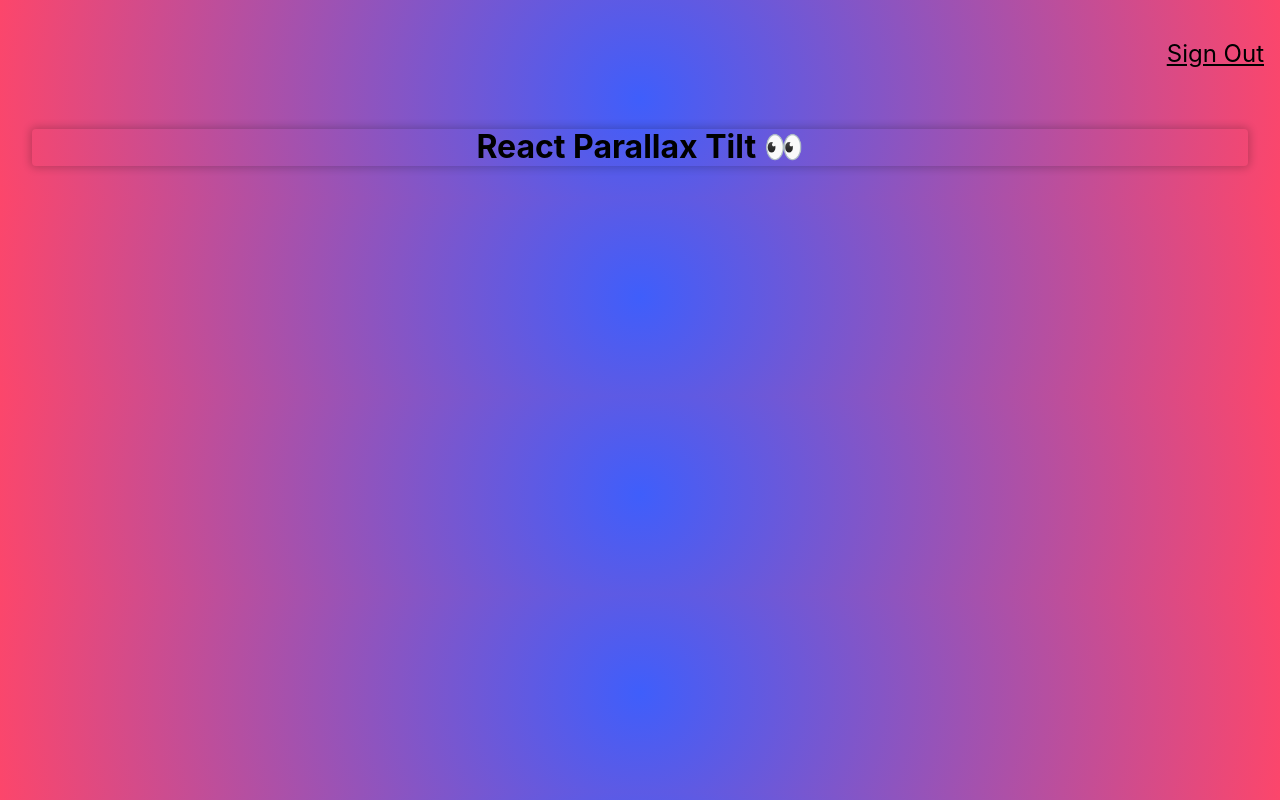
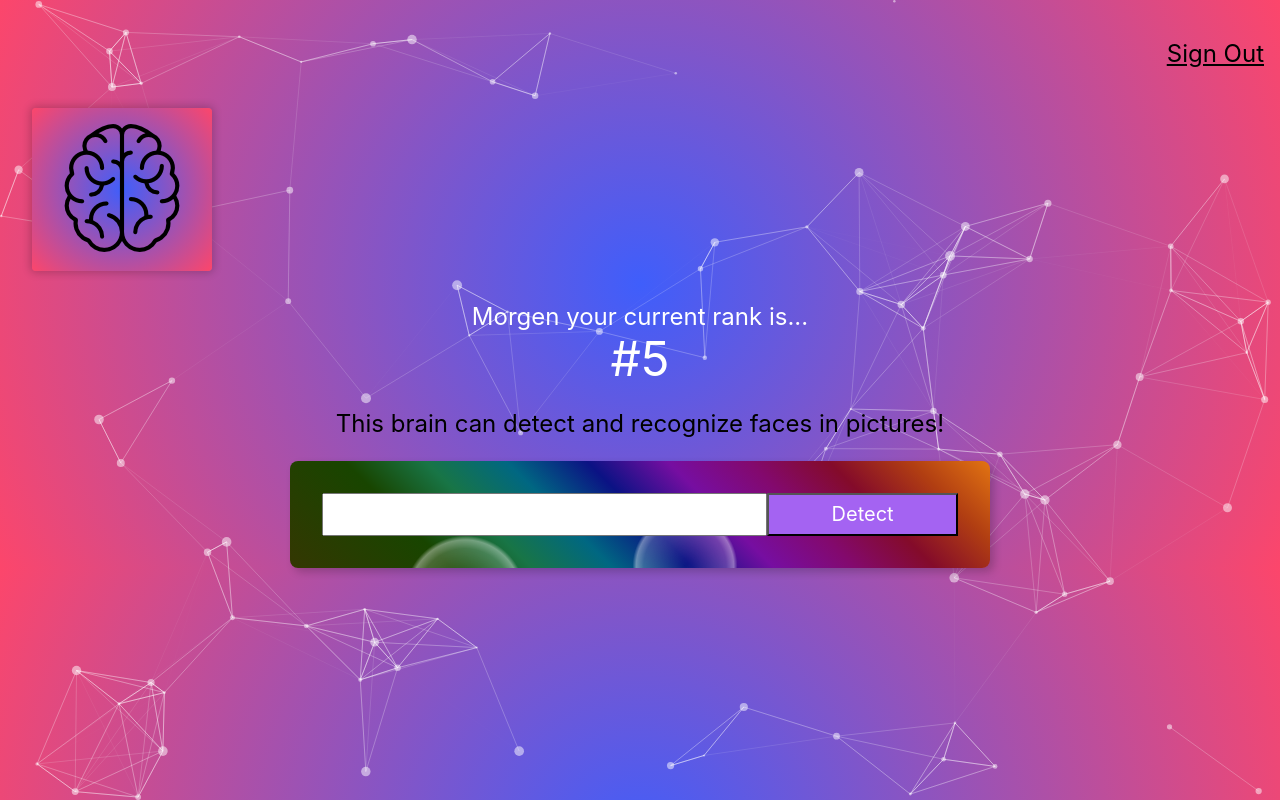
Before and after one commit to MorgenDiaz/face-brain, a React (Create React App) app: page / in a window 1280 px wide. Built offline with nearby package versions, Linux system fonts and the light colour scheme.

Commit message:
Finished UI components. Added interactive particle background.

```diff
--- a/package.json
+++ b/package.json
@@ -10,7 +10,9 @@
     "react-dom": "^18.1.0",
     "react-parallax-tilt": "^1.7.37",
     "react-scripts": "5.0.1",
+    "react-tsparticles": "^2.0.6",
     "tachyons": "^4.12.0",
+    "tsparticles": "^2.0.6",
     "web-vitals": "^2.1.4"
   },
   "scripts": {
--- a/src/App.css
+++ b/src/App.css
@@ -13,19 +13,18 @@
   }
 }
 
-.App-header {
-  background-color: #282c34;
-  min-height: 100vh;
-  display: flex;
-  flex-direction: column;
-  align-items: center;
-  justify-content: center;
-  font-size: calc(10px + 2vmin);
-  color: white;
+.Particles{
+  position: fixed;
+  top: 0;
+  left: 0;
+  bottom: 0;
+  right: 0;
+  z-index: -1;
 }
 
-.App-link {
-  color: #61dafb;
+.Flex-Center{
+  display: flex;
+  justify-content: center;
 }
 
 @keyframes App-logo-spin {
--- a/src/App.js
+++ b/src/App.js
@@ -1,11 +1,108 @@
 import "./App.css";
-import Logo from "./components/navigation/Logo";
+import Particles from "react-tsparticles";
+import { loadFull } from "tsparticles";
+import Logo from "./components/Logo/Logo";
 import Navigation from "./components/navigation/Navigation";
+import ImageLinkForm from "./components/ImageLinkForm/ImageLinkForm";
+import Rank from "./components/Rank/Rank";
+
+const particlesInit = async (main) => {
+  console.log(main);
+
+  // you can initialize the tsParticles instance (main) here, adding custom shapes or presets
+  // this loads the tsparticles package bundle, it's the easiest method for getting everything ready
+  // starting from v2 you can add only the features you need reducing the bundle size
+  await loadFull(main);
+};
+
+const particlesLoaded = (container) => {
+  console.log(container);
+};
+
+const particleSettings = {
+  color: {
+    value: "#ffffff",
+  },
+  links: {
+    color: "#ffffff",
+    distance: 150,
+    enable: true,
+    opacity: 0.5,
+    width: 1,
+  },
+  collisions: {
+    enable: true,
+  },
+  move: {
+    direction: "none",
+    enable: true,
+    outModes: {
+      default: "bounce",
+    },
+    random: false,
+    speed: 6,
+    straight: false,
+  },
+  number: {
+    density: {
+      enable: true,
+      area: 800,
+    },
+    value: 80,
+  },
+  opacity: {
+    value: 0.5,
+  },
+  shape: {
+    type: "circle",
+  },
+  size: {
+    value: { min: 1, max: 5 },
+  },
+};
+
+const particleOptions = {
+  fpsLimit: 120,
+  interactivity: {
+    events: {
+      onClick: {
+        enable: true,
+        mode: "push",
+      },
+      onHover: {
+        enable: true,
+        mode: "repulse",
+      },
+      resize: true,
+    },
+    modes: {
+      push: {
+        quantity: 4,
+      },
+      repulse: {
+        distance: 200,
+        duration: 0.4,
+      },
+    },
+  },
+  particles: particleSettings,
+  detectRetina: true,
+};
+
 function App() {
   return (
     <div className="App">
+      <Particles
+        className="Particles"
+        id="tsparticles"
+        init={particlesInit}
+        loaded={particlesLoaded}
+        options={particleOptions}
+      />
       <Navigation />
       <Logo />
+      <Rank />
+      <ImageLinkForm />
     </div>
   );
 }
--- /dev/null
+++ b/src/components/ImageLinkForm/ImageLinkForm.css
@@ -0,0 +1,12 @@
+.form{
+    width: 700px;
+    background:
+radial-gradient(rgba(255,255,255,0) 0, rgba(255,255,255,.15) 30%, rgba(255,255,255,.3) 32%, rgba(255,255,255,0) 33%) 0 0,
+radial-gradient(rgba(255,255,255,0) 0, rgba(255,255,255,.1) 11%, rgba(255,255,255,.3) 13%, rgba(255,255,255,0) 14%) 0 0,
+radial-gradient(rgba(255,255,255,0) 0, rgba(255,255,255,.2) 17%, rgba(255,255,255,.43) 19%, rgba(255,255,255,0) 20%) 0 110px,
+radial-gradient(rgba(255,255,255,0) 0, rgba(255,255,255,.2) 11%, rgba(255,255,255,.4) 13%, rgba(255,255,255,0) 14%) -130px -170px,
+radial-gradient(rgba(255,255,255,0) 0, rgba(255,255,255,.2) 11%, rgba(255,255,255,.4) 13%, rgba(255,255,255,0) 14%) 130px 370px,
+radial-gradient(rgba(255,255,255,0) 0, rgba(255,255,255,.1) 11%, rgba(255,255,255,.2) 13%, rgba(255,255,255,0) 14%) 0 0,
+linear-gradient(45deg, #343702 0%, #184500 20%, #187546 30%, #006782 40%, #0b1284 50%, #760ea1 60%, #83096e 70%, #840b2a 80%, #b13e12 90%, #e27412 100%);
+background-size: 470px 470px, 970px 970px, 410px 410px, 610px 610px, 530px 530px, 730px 730px, 100% 100%;
+}
--- /dev/null
+++ b/src/components/ImageLinkForm/ImageLinkForm.js
@@ -0,0 +1,25 @@
+import { Component } from "react";
+import "./ImageLinkForm.css";
+import "tachyons";
+
+class ImageLinkForm extends Component {
+  render() {
+    return (
+      <div>
+        <p className="f3">
+          {`This brain can detect and recognize faces in pictures!`}
+        </p>
+        <div className="Flex-Center">
+          <div className="form pa4 br3 shadow-5">
+            <input type={`text`} className="f4 pa2 w-70"></input>
+            <button className="w-30 f4 grow ph3 pv2 db white bg-light-purple dib">
+              Detect
+            </button>
+          </div>
+        </div>
+      </div>
+    );
+  }
+}
+
+export default ImageLinkForm;
--- /dev/null
+++ b/src/components/Logo/Logo.css
@@ -0,0 +1,5 @@
+.Tilt{
+    background: rgb(63,94,251);
+    background: radial-gradient(circle, rgba(63,94,251,1) 0%, rgba(252,70,107,1) 100%);
+    width: 180px;
+}
--- a/src/components/navigation/Logo.js
+++ b/src/components/Logo/Logo.js
@@ -1,13 +1,15 @@
 import { Component } from "react";
 import Tilt from "react-parallax-tilt";
+import "./Logo.css";
+import logo from "../../img/brain.png";
 
 class Logo extends Component {
   render() {
     return (
       <div className="ma4 mt0">
-        <Tilt>
-          <div className="br2 shadow-2">
-            <h1>React Parallax Tilt 👀</h1>
+        <Tilt className=" Tilt br2 shadow-2">
+          <div className="pa3">
+            <img src={logo} alt="brain logo" />
           </div>
         </Tilt>
       </div>
--- /dev/null
+++ b/src/components/Rank/Rank.js
@@ -0,0 +1,14 @@
+import { Component } from "react";
+
+class Rank extends Component {
+  render() {
+    return (
+      <div>
+        <div className="white f3">{`Morgen your current rank is...`}</div>
+        <div className="white f1">{`#5`}</div>
+      </div>
+    );
+  }
+}
+
+export default Rank;
--- a/src/index.css
+++ b/src/index.css
@@ -1,12 +1,16 @@
 body {
   margin: 0;
-  font-family: -apple-system, BlinkMacSystemFont, 'Segoe UI', 'Roboto', 'Oxygen',
+  font-family: -apple-system, BlinkMacSystemFont, 'Courier New', 'Segoe UI', 'Roboto', 'Oxygen',
     'Ubuntu', 'Cantarell', 'Fira Sans', 'Droid Sans', 'Helvetica Neue',
     sans-serif;
   -webkit-font-smoothing: antialiased;
   -moz-osx-font-smoothing: grayscale;
   background: rgb(63,94,251);
-background: radial-gradient(circle, rgba(63,94,251,1) 0%, rgba(252,70,107,1) 100%);
+  background: radial-gradient(circle, rgba(63,94,251,1) 0%, rgba(252,70,107,1) 100%);
+}
+
+button{
+  cursor: pointer;
 }
 
 code {
```
Also changed, not shown: src/img/brain.png (added), 1 other file (tests, documents, lock files or other folders).
